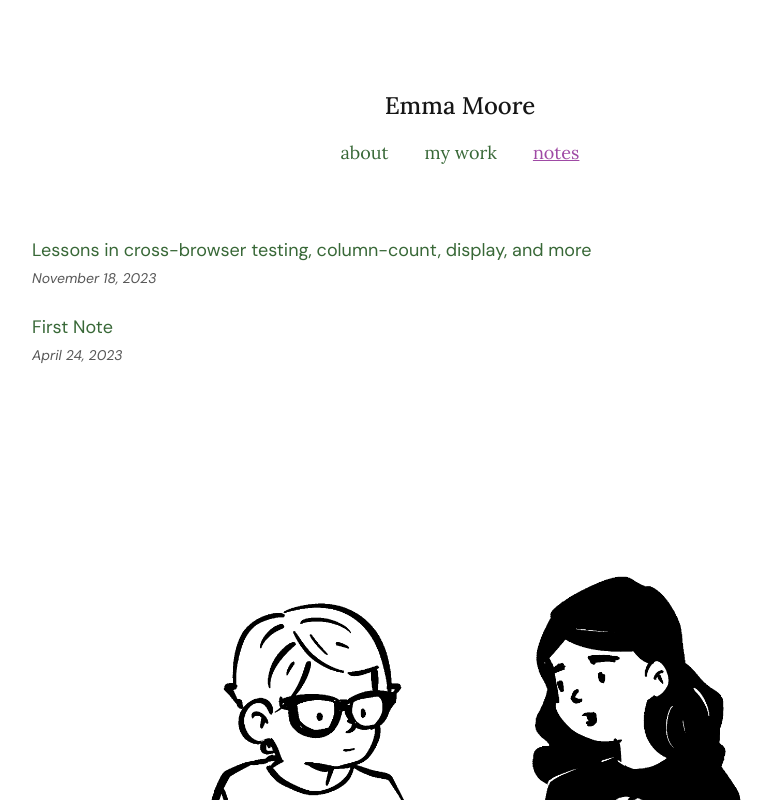
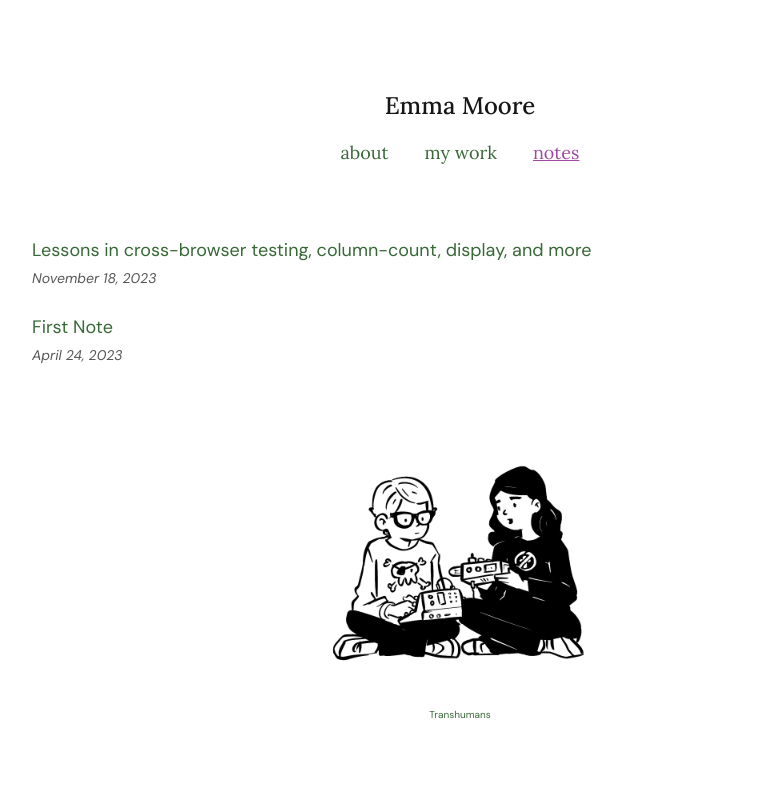
Before and after one commit to emoore29/My-Portfolio, a Next.js app: page /notes in a window 1280 px wide. Shown: the top 800 px of the page, without its empty margins (180-952 px from the left). Built offline with nearby package versions, Linux system fonts and the light colour scheme; a web font is replaced by a local one.

Commit message:
fix styling on notes page

```diff
--- a/styles/notes.module.css
+++ b/styles/notes.module.css
@@ -64,3 +64,19 @@
   max-width: 30%;
   margin-left: auto;
 }
+
+.illustration {
+  max-width: 300px;
+  align-self: center;
+  margin: 0;
+}
+
+.flexCol {
+  display: flex;
+  flex-direction: column;
+}
+
+.caption {
+  font-size: x-small;
+  text-align: center;
+}
```
Also changed, not shown: pages/index.js (+0 -12 lines).
